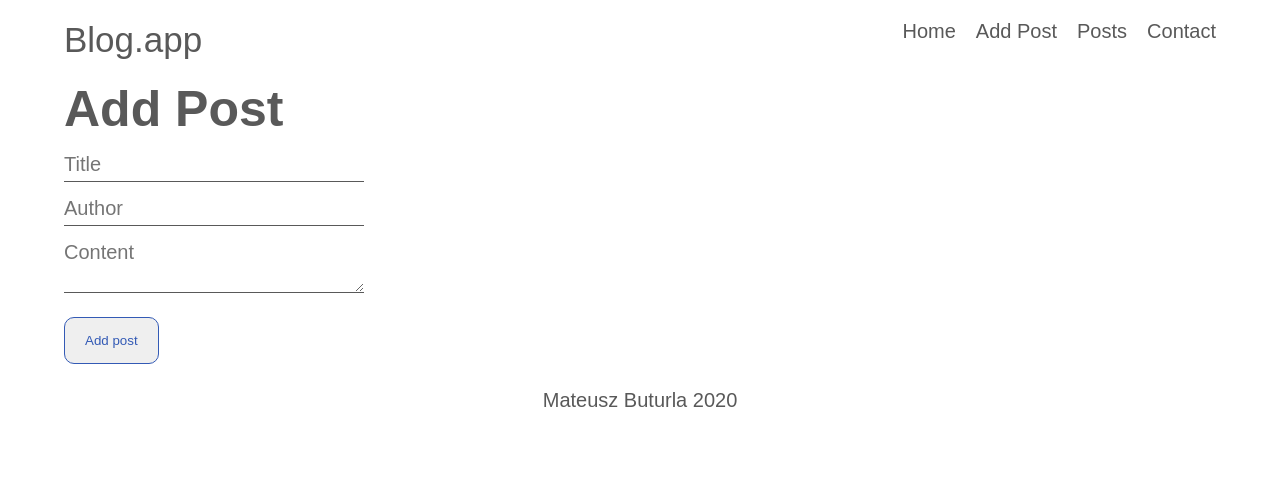
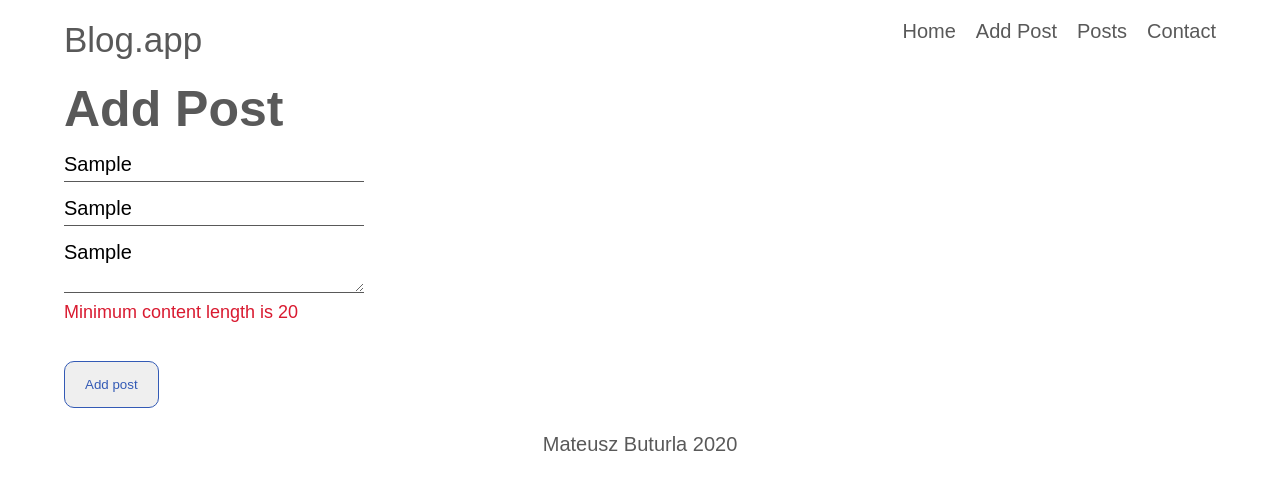
Before and after one commit to mateuszbuturla/blog.app, a React (Create React App) app in the folder client/: page /addpost in a window 1280 px wide. Both pictures are taken after typing "Sample", "Sample", "Sample" into the empty fields and a click on the input "Add post". Shown: the top 490 px of the page. Built offline with nearby package versions, Linux system fonts and the light colour scheme; no server answers.

Commit message:
simple add post form validation

```diff
--- a/client/src/view/addPost/AddPost.css
+++ b/client/src/view/addPost/AddPost.css
@@ -52,3 +52,9 @@
     color: #d91a30;
     border: 1px solid #d91a30;
 }
+
+.add-post__valid-error {
+    color: #d91a30;
+    font-size: 18px;
+    margin-top: 5px;
+}
--- a/client/src/view/addPost/AddPost.js
+++ b/client/src/view/addPost/AddPost.js
@@ -5,6 +5,9 @@ import Footer from '../footer/Footer';
 
 import './AddPost.css';
 
+const titleMinLength = 5;
+const authorMinLength = 3;
+const contentMinLength = 20;
 
 class AddPost extends React.Component {
 
@@ -14,6 +17,9 @@ class AddPost extends React.Component {
         content: '',
         announcement: '',
         announcementError: false,
+        titleValid: true,
+        authorValid: true,
+        contentValid: true,
     }
 
     handleInputChange(e) {
@@ -23,6 +29,20 @@ class AddPost extends React.Component {
     submitAddPostForm(e) {
         e.preventDefault();
         const { title, author, content } = this.state;
+        let validTitle = true, validAuthor = true, validContent = true;
+
+        if (title.length < titleMinLength)
+            validTitle = false;
+
+        if (author.length < authorMinLength)
+            validAuthor = false;
+
+        if (content.length < contentMinLength)
+            validContent = false;
+
+        this.setState({ titleValid: validTitle, authorValid: validAuthor, contentValid: validContent });
+
+        if (validTitle && validAuthor && validContent) {
             fetch(`http://localhost:3000/api/addpost/${title}/${author}/${content}`, { method: 'POST' })
                 .then(r => {
                     if (r.status === 200) {
@@ -34,10 +54,12 @@ class AddPost extends React.Component {
                 })
 
             this.setState({ title: '', author: '', content: '' });
+            this.setState({ titleValid: true, authorValid: true, contentValid: true });
+        }
     }
 
     render() {
-        const { title, author, content, announcement, announcementError } = this.state;
+        const { title, author, content, announcement, announcementError, titleValid, authorValid, contentValid } = this.state;
         return (
             <React.Fragment>
                 <Nav />
@@ -51,8 +73,11 @@ class AddPost extends React.Component {
                     }
                     <form onSubmit={this.submitAddPostForm.bind(this)}>
                         <input className="add-post__input" type="text" placeholder="Title" id="title" onChange={this.handleInputChange.bind(this)} value={title} /><br />
+                        {titleValid === false && <React.Fragment><div className="add-post__valid-error">Minimum title length is {titleMinLength}</div><br /></React.Fragment>}
                         <input className="add-post__input" type="text" placeholder="Author" id="author" onChange={this.handleInputChange.bind(this)} value={author} /><br />
+                        {authorValid === false && <React.Fragment><div className="add-post__valid-error">Minimum author length is {authorMinLength}</div> <br /></React.Fragment>}
                         <textarea className="add-post__textarea" placeholder="Content" id="content" onChange={this.handleInputChange.bind(this)} value={content}></textarea><br />
+                        {contentValid === false && <React.Fragment><div className="add-post__valid-error">Minimum content length is {contentMinLength}</div> <br /></React.Fragment>}
                         <input className="add-post__submit" type="submit" value="Add post" />
                     </form>
                 </section>
```
Lines whose indentation alone changed are shown as unchanged.
